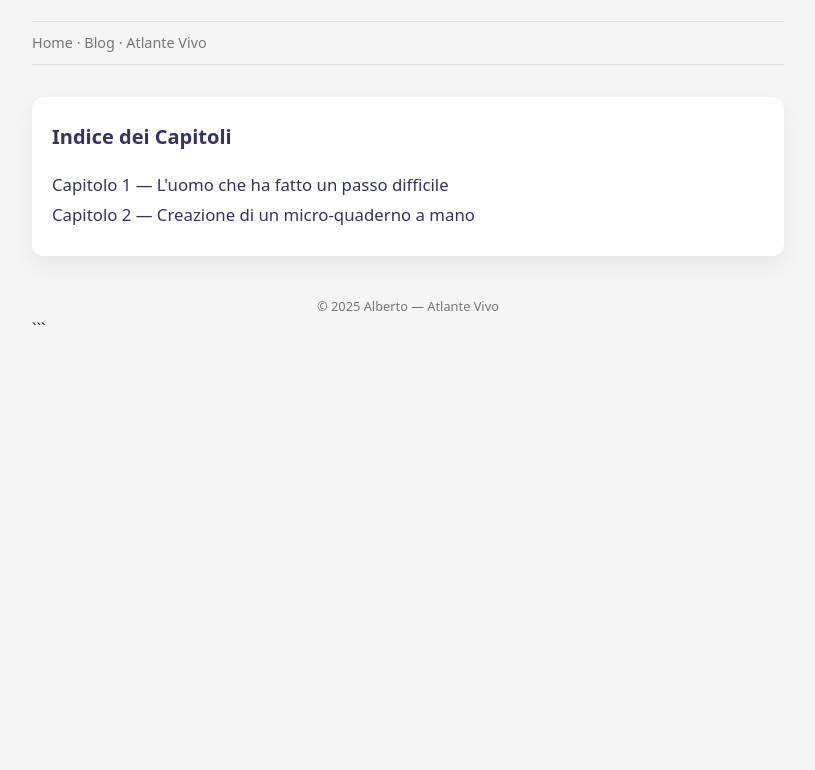
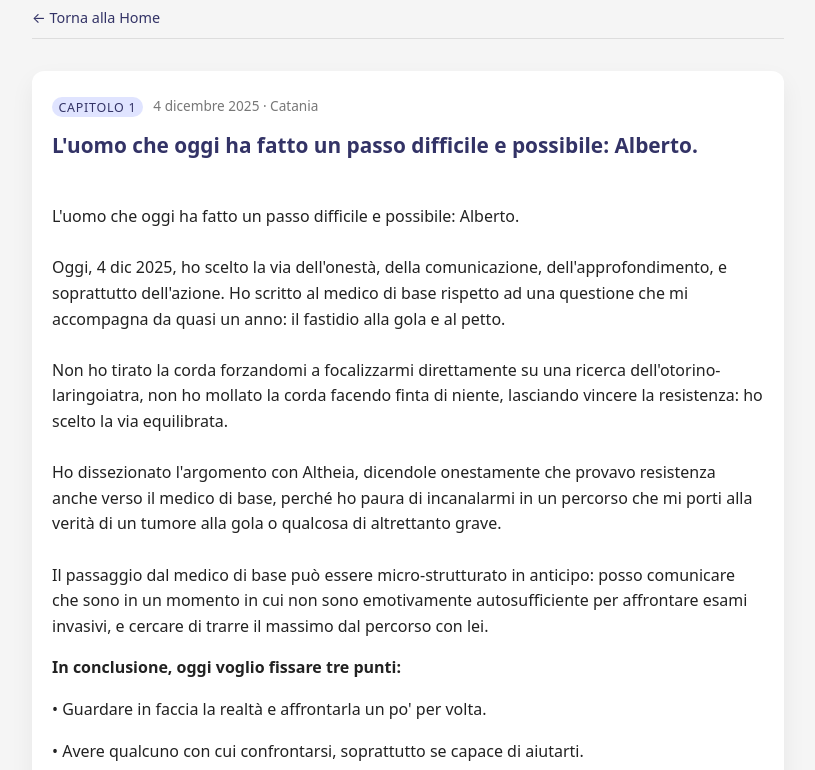
Before and after one commit to Iretuc/atlante-vivo, a plain HTML site: page index.html in a window 1280 px wide. Shown: the part 136-906 px from the top of the page, without its empty margins (232-1047 px from the left). Before the commit the page ends 800 px from the top, so only its background shows below. Drawn offline with Linux system fonts and the light colour scheme.

Commit message:
Update index.html

````diff
--- a/index.html
+++ b/index.html
@@ -1,10 +1,9 @@
 <!DOCTYPE html>
-
 <html lang="it">
 <head>
   <meta charset="UTF-8" />
   <meta name="viewport" content="width=device-width, initial-scale=1" />
-  <title>Atlante Vivo — Indice</title>
+  <title>Atlante Vivo – Capitolo 1</title>
 
   <style>
     :root {
@@ -54,6 +53,11 @@
       padding: 0.6rem 0;
     }
 
+    nav a {
+      color: var(--accent);
+      text-decoration: none;
+    }
+
     .post-card {
       background: var(--card-bg);
       border-radius: 12px;
@@ -61,26 +65,31 @@
       box-shadow: 0 10px 25px rgba(0,0,0,0.06);
     }
 
-    .post-card h2 {
-      margin-top: 0;
-      font-size: 1.25rem;
+    .post-meta {
+      font-size: 0.85rem;
+      color: var(--muted);
+      margin-bottom: 0.75rem;
+    }
+
+    .post-meta span {
+      background: var(--accent-soft);
+      color: var(--accent);
+      padding: 0.1rem 0.4rem;
+      border-radius: 999px;
+      font-size: 0.78rem;
+      text-transform: uppercase;
+      letter-spacing: 0.06em;
+    }
+
+    .post-title {
+      margin: 0 0 1rem;
+      font-size: 1.3rem;
       color: var(--accent);
     }
 
-    .chapter-list {
-      list-style: none;
-      padding-left: 0;
-      margin: 1.2rem 0 0;
-    }
-
-    .chapter-list li {
-      margin: 0.2rem 0;
-    }
-
-    .chapter-list a {
-      text-decoration: none;
-      color: var(--accent);
-      font-size: 1.05rem;
+    .post-body p {
+      margin: 0 0 1rem;
+      white-space: pre-line;
     }
 
     footer {
@@ -90,37 +99,58 @@
       text-align: center;
     }
   </style>
-
 </head>
 
 <body>
   <div class="wrapper">
 
-```
     <header>
       <h1>Atlante Vivo</h1>
       <p class="subtitle">Capitoli di un percorso in trasformazione — appunti di Alberto</p>
     </header>
 
     <nav>
-  <span>Home &middot; Blog &middot; Atlante Vivo</span>
+      <a href="index.html">&larr; Torna alla Home</a>
     </nav>
 
     <main>
+
       <article class="post-card">
-    <h2>Indice dei Capitoli</h2>
+        <div class="post-meta">
+          <span>Capitolo 1</span> &nbsp; 4 dicembre 2025 · Catania
+        </div>
 
-    <ul class="chapter-list">
-      <li><a href="capitolo-1.html">Capitolo 1 — L'uomo che ha fatto un passo difficile</a></li>
-      <li><a href="capitolo-2.html">Capitolo 2 — Creazione di un micro-quaderno a mano</a></li>
-    </ul>
+        <h2 class="post-title">
+          L'uomo che oggi ha fatto un passo difficile e possibile: Alberto.
+        </h2>
+
+        <div class="post-body">
+          <p>
+L'uomo che oggi ha fatto un passo difficile e possibile: Alberto.
+
+Oggi, 4 dic 2025, ho scelto la via dell'onestà, della comunicazione, dell'approfondimento, e soprattutto dell'azione. Ho scritto al medico di base rispetto ad una questione che mi accompagna da quasi un anno: il fastidio alla gola e al petto.
+
+Non ho tirato la corda forzandomi a focalizzarmi direttamente su una ricerca dell'otorino-laringoiatra, non ho mollato la corda facendo finta di niente, lasciando vincere la resistenza: ho scelto la via equilibrata.
+
+Ho dissezionato l'argomento con Altheia, dicendole onestamente che provavo resistenza anche verso il medico di base, perché ho paura di incanalarmi in un percorso che mi porti alla verità di un tumore alla gola o qualcosa di altrettanto grave.
+
+Il passaggio dal medico di base può essere micro-strutturato in anticipo: posso comunicare che sono in un momento in cui non sono emotivamente autosufficiente per affrontare esami invasivi, e cercare di trarre il massimo dal percorso con lei.
+          </p>
+
+          <p class="section-label"><strong>In conclusione, oggi voglio fissare tre punti:</strong></p>
+
+          <p>• Guardare in faccia la realtà e affrontarla un po' per volta.</p>
+          <p>• Avere qualcuno con cui confrontarsi, soprattutto se capace di aiutarti.</p>
+          <p>• Dissezionare le questioni ad alto carico emotivo per aumentare strumenti di comprensione e scelta.</p>
+
+        </div>
       </article>
+
     </main>
 
     <footer>
       © 2025 Alberto — Atlante Vivo
     </footer>
-```
 
   </div>
 </body>
````
Lines whose indentation alone changed are shown as unchanged.
